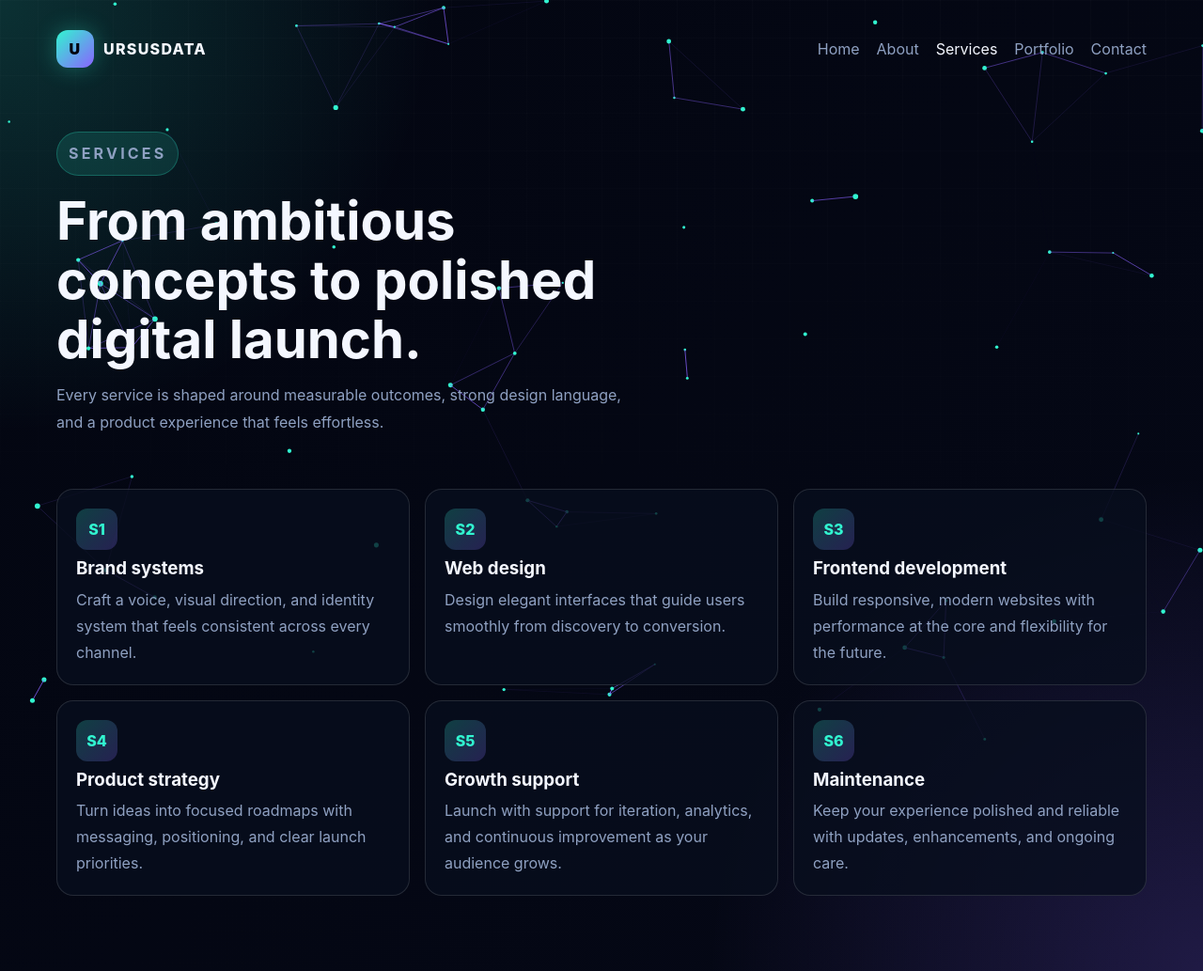
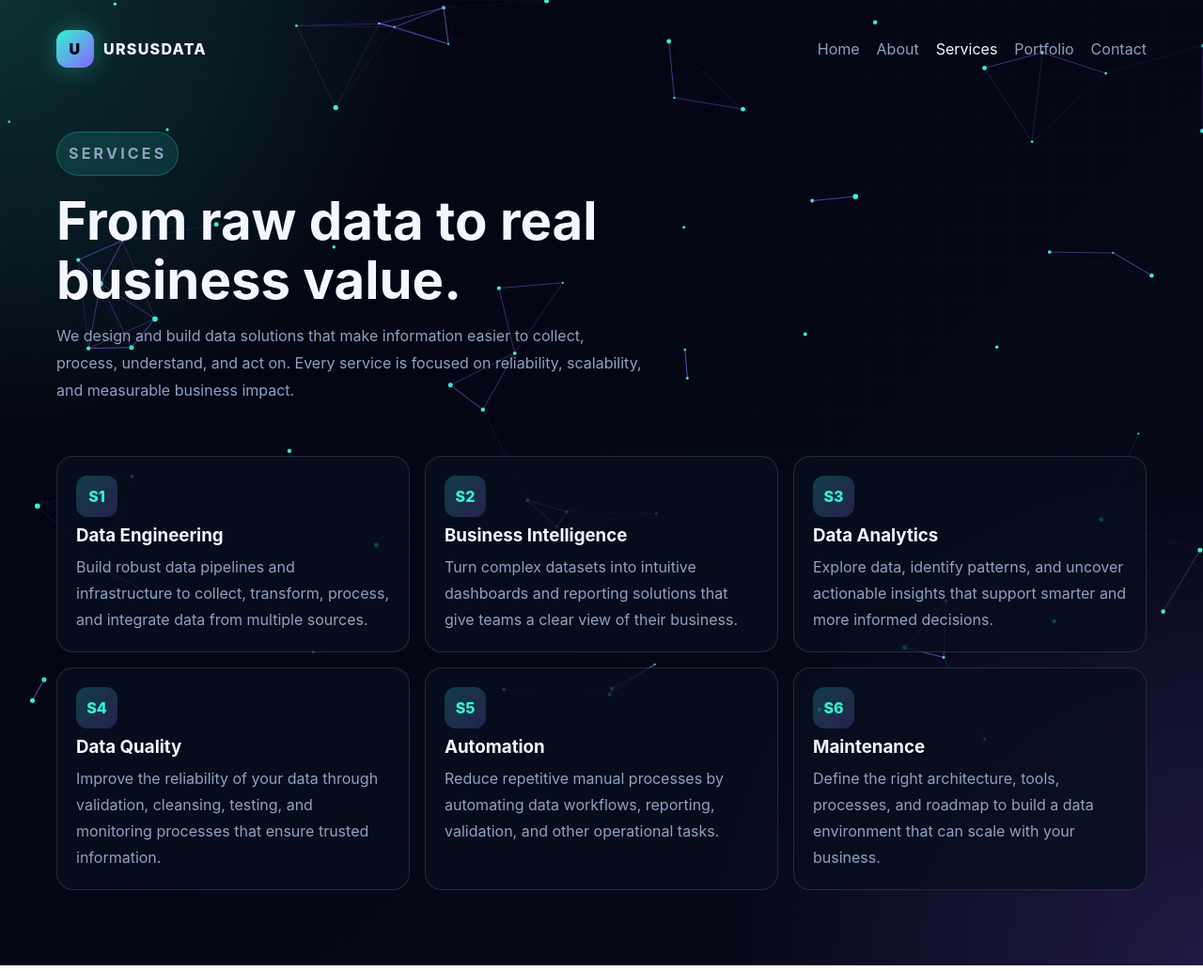
Before and after one commit to ivanrubioarriezu/ursusdata, a plain HTML site: page services.html in a window 1280 px wide. Shown: the whole page at 94% size. Drawn offline with Linux system fonts and the light colour scheme.

Commit message:
FinalVersion

```diff
--- a/services.html
+++ b/services.html
@@ -1,6 +1,7 @@
 <!DOCTYPE html>
 <html lang="en">
   <head>
+    <link rel="icon" type="image/png" href="assets/icons/UrsusDataIcon.ico">
     <meta charset="UTF-8" />
     <meta name="viewport" content="width=device-width, initial-scale=1.0" />
     <title>UrsusData Services</title>
@@ -25,41 +26,41 @@
       <section class="hero">
         <div class="fade-up">
           <p class="eyebrow">Services</p>
-          <h1>From ambitious concepts to polished digital launch.</h1>
-          <p class="lead">Every service is shaped around measurable outcomes, strong design language, and a product experience that feels effortless.</p>
+          <h1>From raw data to real business value.</h1>
+          <p class="lead">We design and build data solutions that make information easier to collect, process, understand, and act on. Every service is focused on reliability, scalability, and measurable business impact.</p>
         </div>
       </section>
 
       <section class="section cards">
         <article class="card fade-up">
           <div class="icon">S1</div>
-          <h3>Brand systems</h3>
-          <p>Craft a voice, visual direction, and identity system that feels consistent across every channel.</p>
+          <h3>Data Engineering</h3>
+          <p>Build robust data pipelines and infrastructure to collect, transform, process, and integrate data from multiple sources.</p>
         </article>
         <article class="card fade-up">
           <div class="icon">S2</div>
-          <h3>Web design</h3>
-          <p>Design elegant interfaces that guide users smoothly from discovery to conversion.</p>
+          <h3>Business Intelligence</h3>
+          <p>Turn complex datasets into intuitive dashboards and reporting solutions that give teams a clear view of their business.</p>
         </article>
         <article class="card fade-up">
           <div class="icon">S3</div>
-          <h3>Frontend development</h3>
-          <p>Build responsive, modern websites with performance at the core and flexibility for the future.</p>
+          <h3>Data Analytics</h3>
+          <p>Explore data, identify patterns, and uncover actionable insights that support smarter and more informed decisions.</p>
         </article>
         <article class="card fade-up">
           <div class="icon">S4</div>
-          <h3>Product strategy</h3>
-          <p>Turn ideas into focused roadmaps with messaging, positioning, and clear launch priorities.</p>
+          <h3>Data Quality</h3>
+          <p>Improve the reliability of your data through validation, cleansing, testing, and monitoring processes that ensure trusted information.</p>
         </article>
         <article class="card fade-up">
           <div class="icon">S5</div>
-          <h3>Growth support</h3>
-          <p>Launch with support for iteration, analytics, and continuous improvement as your audience grows.</p>
+          <h3>Automation</h3>
+          <p>Reduce repetitive manual processes by automating data workflows, reporting, validation, and other operational tasks.</p>
         </article>
         <article class="card fade-up">
           <div class="icon">S6</div>
           <h3>Maintenance</h3>
-          <p>Keep your experience polished and reliable with updates, enhancements, and ongoing care.</p>
+          <p>Define the right architecture, tools, processes, and roadmap to build a data environment that can scale with your business.</p>
         </article>
       </section>
     </div>
```
Also changed, not shown: about.html (+13 -11 lines), contact.html (+4 -3 lines), portfolio.html (+7 -6 lines), assets/images/data.jpg.
